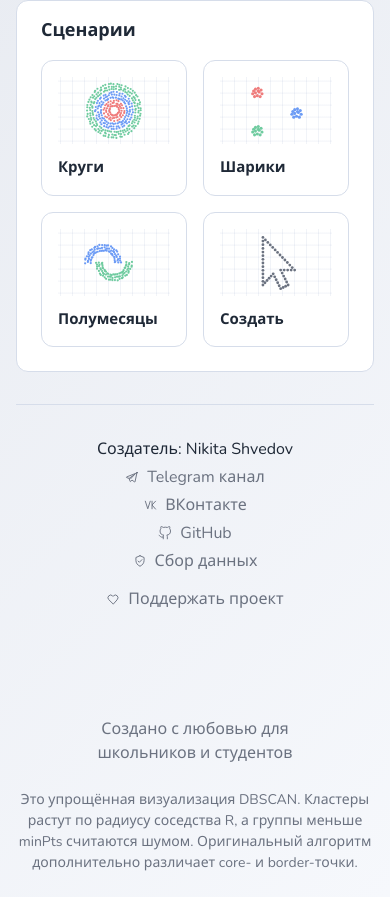
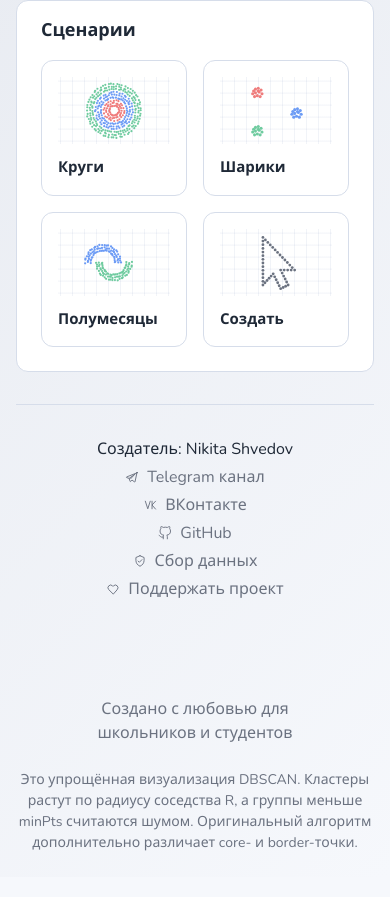
Before and after one commit to qpikzz/dbscan-visual, a React (Vite) app: page /#/visualization in a window 390 px wide. Shown: the part 1480-2377 px from the top of the page. Built offline with nearby package versions, Linux system fonts and the light colour scheme.

Commit message:
fix footer

```diff
--- a/openspec/specs/DESIGN.md
+++ b/openspec/specs/DESIGN.md
@@ -192,7 +192,7 @@ Below 1024px (tablet and mobile, see DESIGN.md section 6 breakpoints), the layou
 - The support dialog has a localized title with a heart badge, two short thank-you paragraphs, a highlighted note, a small muted line about the payment service, and an accent donate link. The accent donate link is an `<a>` styled like the primary buttons, opens `SUPPORT_URL` in a new tab (`target="_blank"`, `rel="noopener noreferrer"`), carries an external-link icon and a localized `aria-label` noting that it opens in a new tab, and spans the full card width. No DonationAlerts widgets, scripts, images, fonts, or preconnect/prefetch hints are loaded; the only interaction is the user-initiated link navigation.
 - Support wording restrictions (both languages): the donation is always described as voluntary and as giving nothing in return except the developer's gratitude; no promised bonuses, access, features, mentions, priority, or refunds; it is not called charity or fundraising, has no stated spending goals, amounts, deadlines, or "fundraising targets"; no legal-entity/individual-entrepreneur claims or payment details. The data collection text is unchanged.
 - A thin `--line` separator sits above the footer.
-- On mobile, per DESIGN.md 6, all three zones stack vertically and are centered; the left zone's internal stack (name + three links) stays in the same top-to-bottom order, centered.
+- On mobile, per DESIGN.md 6, all three zones stack vertically and are centered; the left zone's internal stack (name + three links) stays in the same top-to-bottom order, centered. The interactive rows (Telegram, VK, GitHub, Data collection, Support the project) all share the same compact 22px minimum row height, so the distance between them is identical.
 
 ### 5.6. Theory Page
 
@@ -217,7 +217,7 @@ Mobile order of blocks: Steps panel, Canvas panel, Code block, Plots block.
 - Tablet: single column for the visualization block (Steps panel above Canvas panel), Plots in 2x2 grid.
 - Desktop: layout as described in section 5.
 - On mobile and tablet, the Steps panel reserves about one-third of the viewport height (capped at 320px). Its history list scrolls inside the panel, with the active step and roughly the latest 2-3 preceding steps visible; older steps remain accessible by scrolling.
-- Touch targets are at least 44x44px.
+- Touch targets are at least 44x44px, except the footer's compact interactive rows, which use the shared 22px row height so their spacing stays equal and compact.
 
 ## 7. Themes
 
--- a/src/styles/global.css
+++ b/src/styles/global.css
@@ -908,11 +908,8 @@ a:focus-visible {
   }
 
   .footer-author-link {
-    padding-left: 0;
-  }
-
-  .footer-support-trigger {
-    min-height: 44px;
+    min-height: 22px;
+    padding: 0;
   }
 
   .modal-dialog {
```
